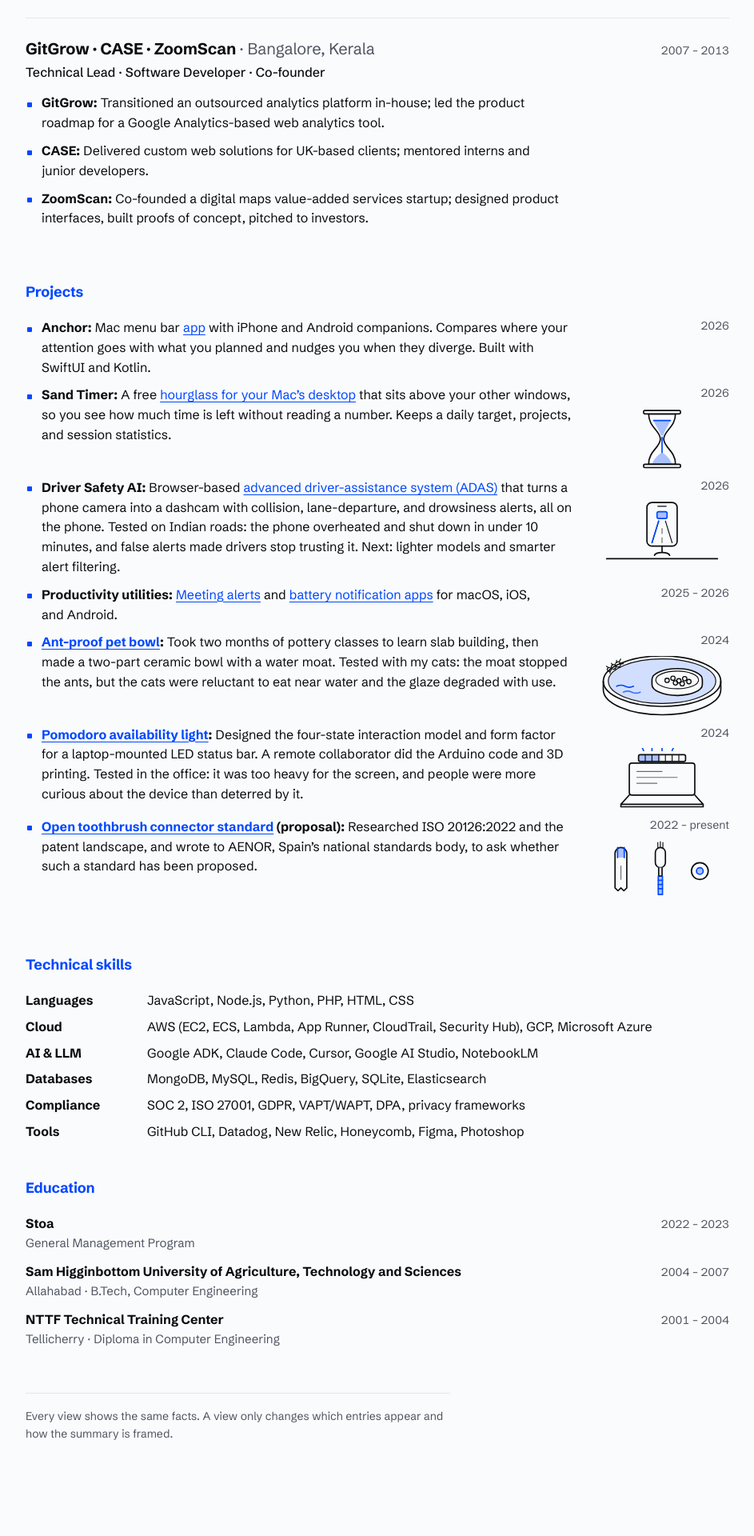
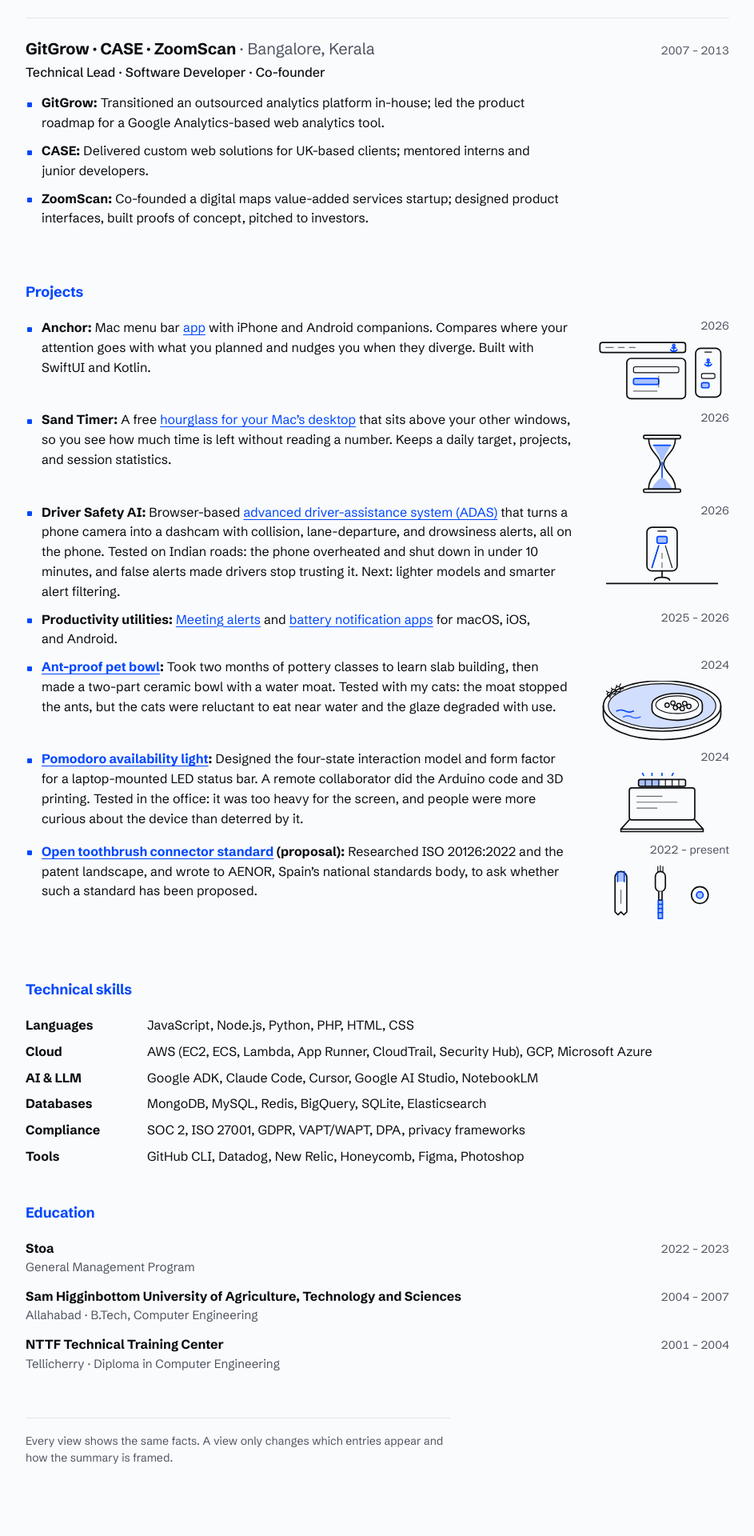
Before and after one commit to and/and.github.io, a Jekyll site: the page resume/index.html, which Jekyll copies as it is, in a window 1280 px wide. Shown: the part 2088-4008 px from the top of the page at 80% size, without its empty margins (168-1111 px from the left). Built offline with Jekyll 4.4.1, drawn with Linux system fonts in a browser that asks for light colours; before the commit the page ends 3977 px from its top, so only the background shows below that.

Commit message:
Resume: add Anchor drawing
Co-Authored-By: Claude Sonnet 5.5 <noreply@anthropic.com>
Claude-Session: https://claude.ai/code/session_01MuwebNEXBFxCrvNjpbsvNM

```diff
--- a/resume/index.html
+++ b/resume/index.html
@@ -238,7 +238,25 @@ a:hover { text-decoration-thickness: 2px; }
       <h2 class="sec-h">Projects</h2>
       <article class="job" data-job>
         <ul class="pts" style="margin-top:0">
-          <li class="dated" data-v="sw des"><div class="pt"><b>Anchor:</b> Mac menu bar <a href="https://and.github.io/utilities/anchor/" target="_blank" rel="noopener">app</a> with iPhone and Android companions. Compares where your attention goes with what you planned and nudges you when they diverge. Built with SwiftUI and Kotlin.</div><div class="side"><p class="dates">2026</p></div></li>
+          <li class="dated" data-v="sw des"><div class="pt"><b>Anchor:</b> Mac menu bar <a href="https://and.github.io/utilities/anchor/" target="_blank" rel="noopener">app</a> with iPhone and Android companions. Compares where your attention goes with what you planned and nudges you when they diverge. Built with SwiftUI and Kotlin.</div><div class="side"><p class="dates">2026</p><figure class="art"><svg viewBox="0 18 160 72" role="img" aria-label="Line drawing of a Mac menu bar with a small blue anchor icon and a panel dropping down from it, comparing a planned bar with a shorter actual bar, next to a phone showing the same comparison">
+              <rect class="body" x="6" y="19" width="102" height="12" rx="3"/>
+              <path class="ln thin" d="M13 25 H22 M28 25 H35 M41 25 H48" opacity=".6"/>
+              <circle class="water thin" cx="94" cy="22.6" r="1.3"/>
+              <path class="water thin" d="M94 24 V29.5 M91.6 25.5 H96.4 M90 27.6 Q94 32 98 27.6"/>
+              <rect class="body" x="38" y="38" width="70" height="48" rx="5"/>
+              <rect class="ln thin" x="46" y="48" width="54" height="7" rx="2"/>
+              <rect class="tint-strong" x="46" y="62" width="30" height="7" rx="2"/>
+              <rect class="water thin" x="46" y="62" width="30" height="7" rx="2"/>
+              <path class="ln thin" d="M76 59 V72" opacity=".6"/>
+              <path class="ln thin" d="M46 77 H74" opacity=".6"/>
+              <rect class="body" x="120" y="26" width="30" height="58" rx="6"/>
+              <path class="ln thin" d="M131 30.5 H139"/>
+              <circle class="water thin" cx="135" cy="40" r="1.3"/>
+              <path class="water thin" d="M135 41.4 V47 M132.6 43 H137.4 M131 45 Q135 49.5 139 45"/>
+              <rect class="ln thin" x="127" y="56" width="16" height="6" rx="2"/>
+              <rect class="tint-strong" x="127" y="67" width="9" height="6" rx="2"/>
+              <rect class="water thin" x="127" y="67" width="9" height="6" rx="2"/>
+            </svg></figure></div></li>
           <li class="dated" data-v="sw des"><div class="pt"><b>Sand Timer:</b> A free <a href="/utilities/sand-timer/">hourglass for your Mac’s desktop</a> that sits above your other windows, so you see how much time is left without reading a number. Keeps a daily target, projects, and session statistics.</div><div class="side"><p class="dates">2026</p><figure class="art"><svg viewBox="0 18 160 72" role="img" aria-label="Line drawing of an hourglass with blue sand, part of it in the top bulb, a thin stream through the neck, and a pile in the bottom bulb">
               <path class="body" d="M64 24 C64 40 78 44 78 54 C78 64 64 68 64 84 H96 C96 68 82 64 82 54 C82 44 96 40 96 24 Z"/>
               <path class="tint-strong" d="M70 32 H90 C88 38 83 43 81.5 50 H78.5 C77 43 72 38 70 32 Z"/>
```
